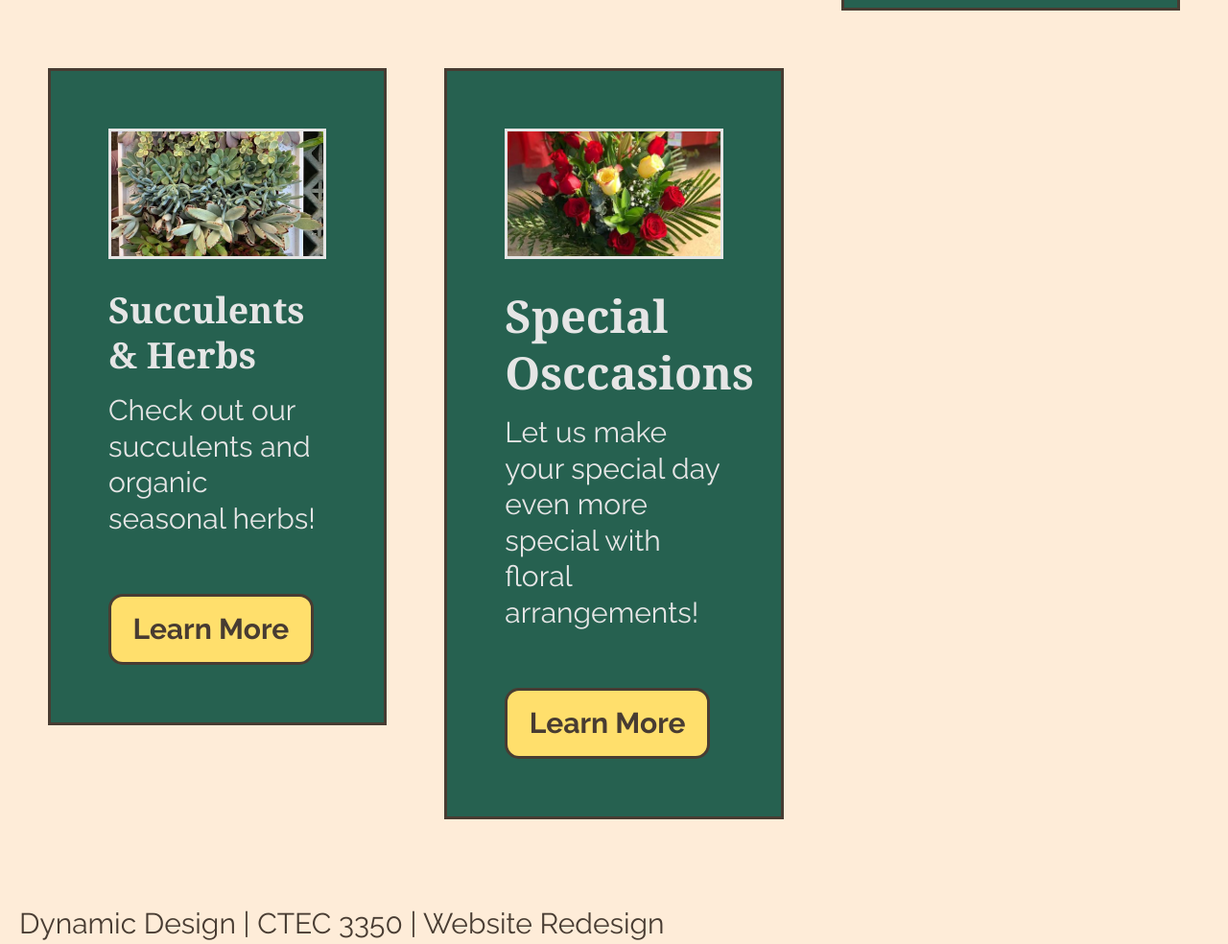
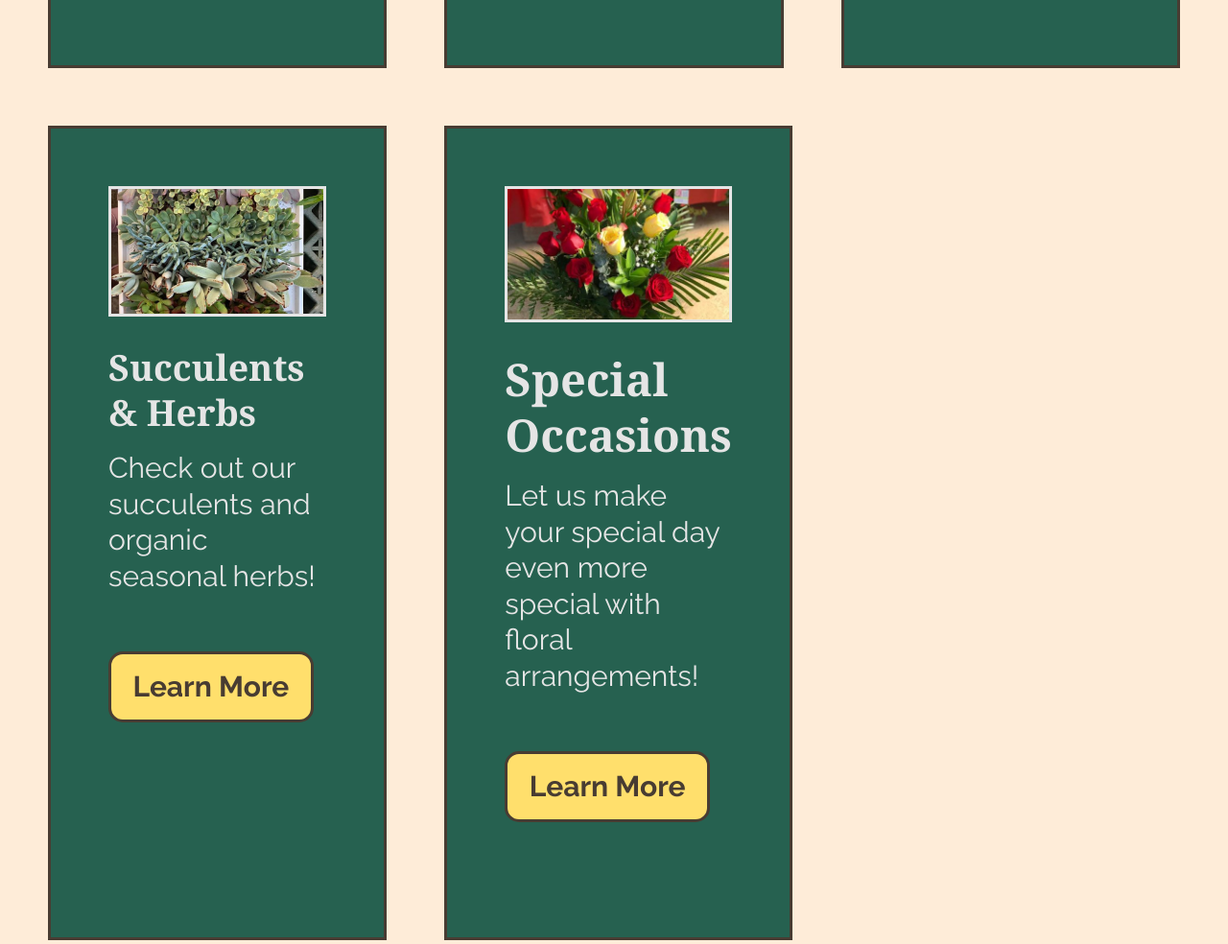
Before and after one commit to lydia-2951/dynamic-design-ctec-3350, a plain HTML site: page plants.html in a window 1280 px wide. Shown: the part 998-1982 px from the top of the page at 96% size. Drawn offline with Linux system fonts and the light colour scheme.

Commit message:
Getting subcat components to look nice

```diff
--- a/css/style.css
+++ b/css/style.css
@@ -574,17 +574,26 @@ td {
 /* End of styles for Grid System */
 
 /* Beginning of styles for Subcategory Preview component */
+.subcat-wrapper {
+    align-items: stretch;
+}
+
+.subcat-wrapper >div {
+    margin-bottom: 2rem;
+}
+
 .subcat {
     color: var(--light);
     background-color: var(--primary);
-    display: flex;
-    flex-flow: column wrap;
+    display: inline-flex;
+    flex-flow: row wrap;
     justify-content: flex-start;
     align-content: flex-start;
     align-items: flex-start;
     padding: 2rem;
     margin-bottom: 2rem;
     border: 3px solid var(--dark);
+    height: 100%;
 }
 
 .subcat-img {
--- a/plants.html
+++ b/plants.html
@@ -20,7 +20,7 @@
         <main>
             <h1>Plants</h1>
             <div class="container-fluid">
-                <div class="row">
+                <div class="row subcat-wrapper">
                     <div class="col-lg-4 col-md-6 col-sm-12">
                         <div class="subcat">
                             <div class="subcat-img">
@@ -93,7 +93,7 @@
                                 <img src="img/18RoseswithVase.jpg" alt="Image of 18 Roses with Vase">
                             </div>
                             <div class="subcat-title">
-                                <h2>Special Osccasions</h2>
+                                <h2>Special Occasions</h2>
                             </div>
                             <div class="subcat-description">
                                 <p>Let us make your special day even more special with floral arrangements!</p>
```
Also changed, not shown: products.html (+1 -1 lines).
